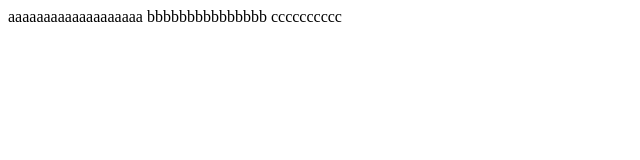
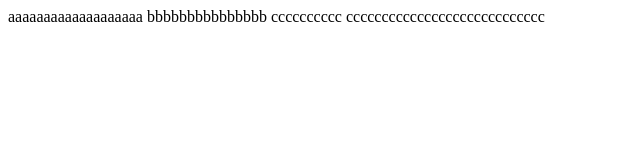
Before and after one commit to RyanHsieh8256/test2, a plain HTML site: page index.html in a window 1280 px wide. Shown: the whole page, without its empty margins (0-640 px from the left). Drawn offline with Linux system fonts and the light colour scheme.

Commit message:
no message

```diff
--- a/index.html
+++ b/index.html
@@ -10,5 +10,6 @@
     aaaaaaaaaaaaaaaaaaa
     bbbbbbbbbbbbbbb
     cccccccccc
+    cccccccccccccccccccccccccccc
 </body>
 </html>
```
